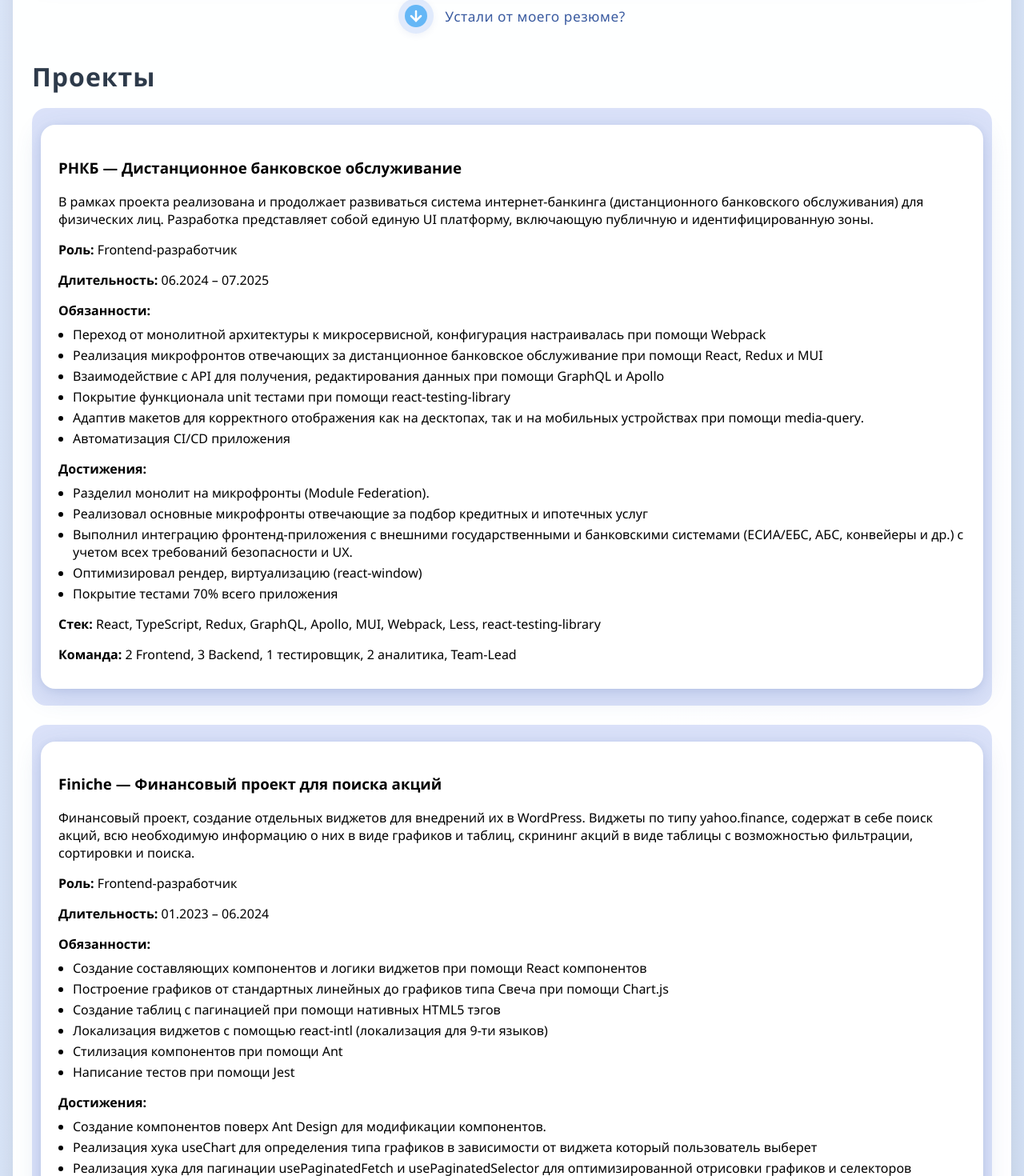
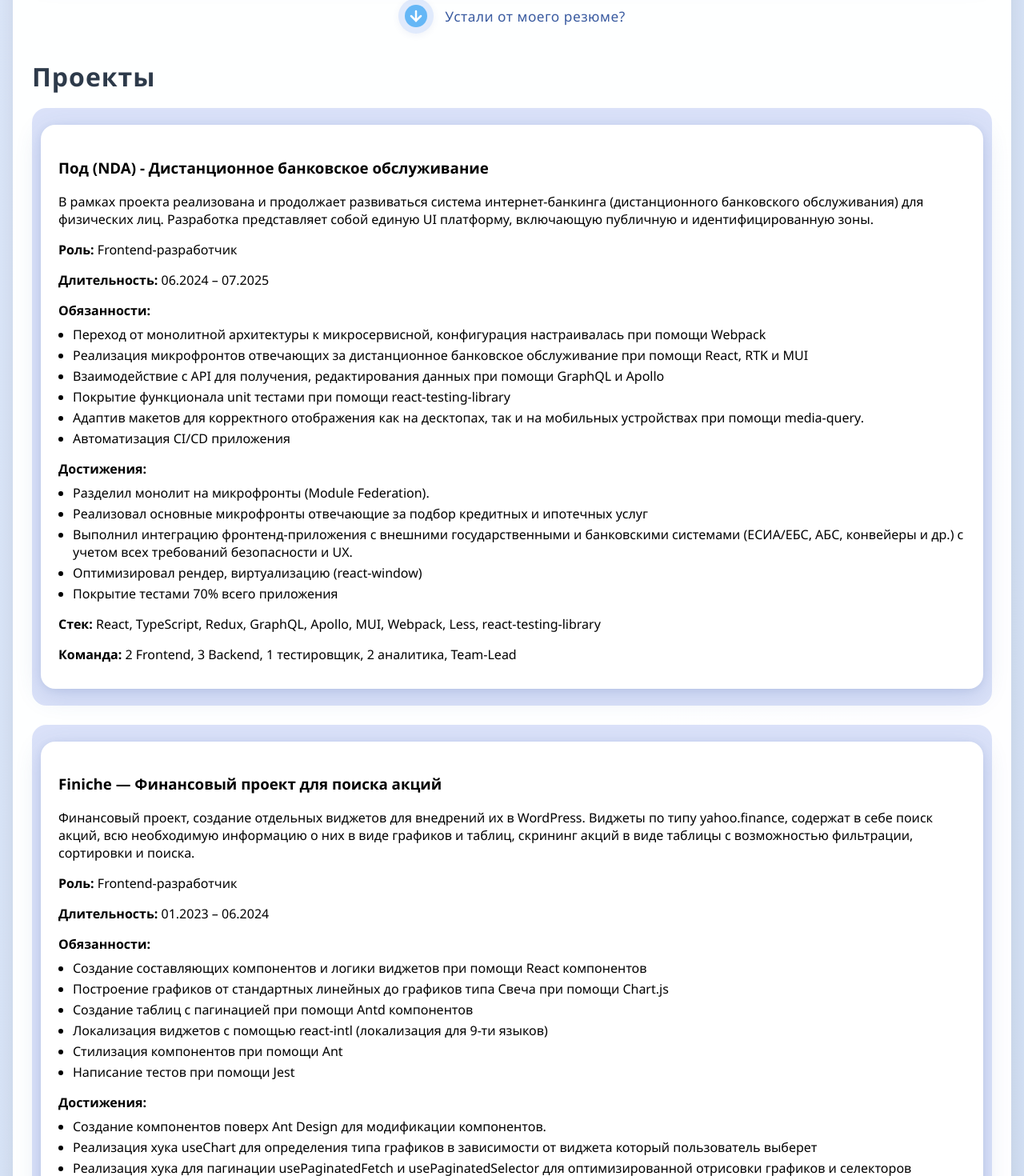
Before and after one commit to VsevolodEpihin/visite-site, a React (Create React App) app: page / in a window 1280 px wide. Shown: the part 1250-2720 px from the top of the page at 80% size. Built offline with nearby package versions, Linux system fonts and the light colour scheme.

Commit message:
change text in component Project

```diff
--- a/src/components/Projects.tsx
+++ b/src/components/Projects.tsx
@@ -13,14 +13,14 @@ type Project = {
 
 const projects: Project[] = [
   {
-    title: "РНКБ — Дистанционное банковское обслуживание",
+    title: "Под (NDA) - Дистанционное банковское обслуживание",
     team: "2 Frontend, 3 Backend, 1 тестировщик, 2 аналитика, Team-Lead",
     role: "Frontend-разработчик",
     duration: "06.2024 – 07.2025",
     description: "В рамках проекта реализована и продолжает развиваться система интернет-банкинга (дистанционного банковского обслуживания) для физических лиц. Разработка представляет собой единую UI платформу, включающую публичную и идентифицированную зоны.",
     duties: [
       "Переход от монолитной архитектуры к микросервисной, конфигурация настраивалась при помощи Webpack",
-      "Реализация микрофронтов отвечающих за дистанционное банковское обслуживание при помощи React, Redux и MUI",
+      "Реализация микрофронтов отвечающих за дистанционное банковское обслуживание при помощи React, RTK и MUI",
       "Взаимодействие с API для получения, редактирования данных при помощи GraphQL и Apollo",
       "Покрытие функционала unit тестами при помощи react-testing-library",
       "Адаптив макетов для корректного отображения как на десктопах, так и на мобильных устройствах при помощи media-query.",
@@ -45,7 +45,7 @@ const projects: Project[] = [
     duties: [
       "Создание составляющих компонентов и логики виджетов при помощи React компонентов",
       "Построение графиков от стандартных линейных до графиков типа Свеча при помощи Chart.js",
-      "Создание таблиц с пагинацией при помощи нативных HTML5 тэгов",
+      "Создание таблиц с пагинацией при помощи Antd компонентов",
       "Локализация виджетов с помощью react-intl (локализация для 9-ти языков)",
       "Стилизация компонентов при помощи Ant",
       "Написание тестов при помощи Jest",
```
